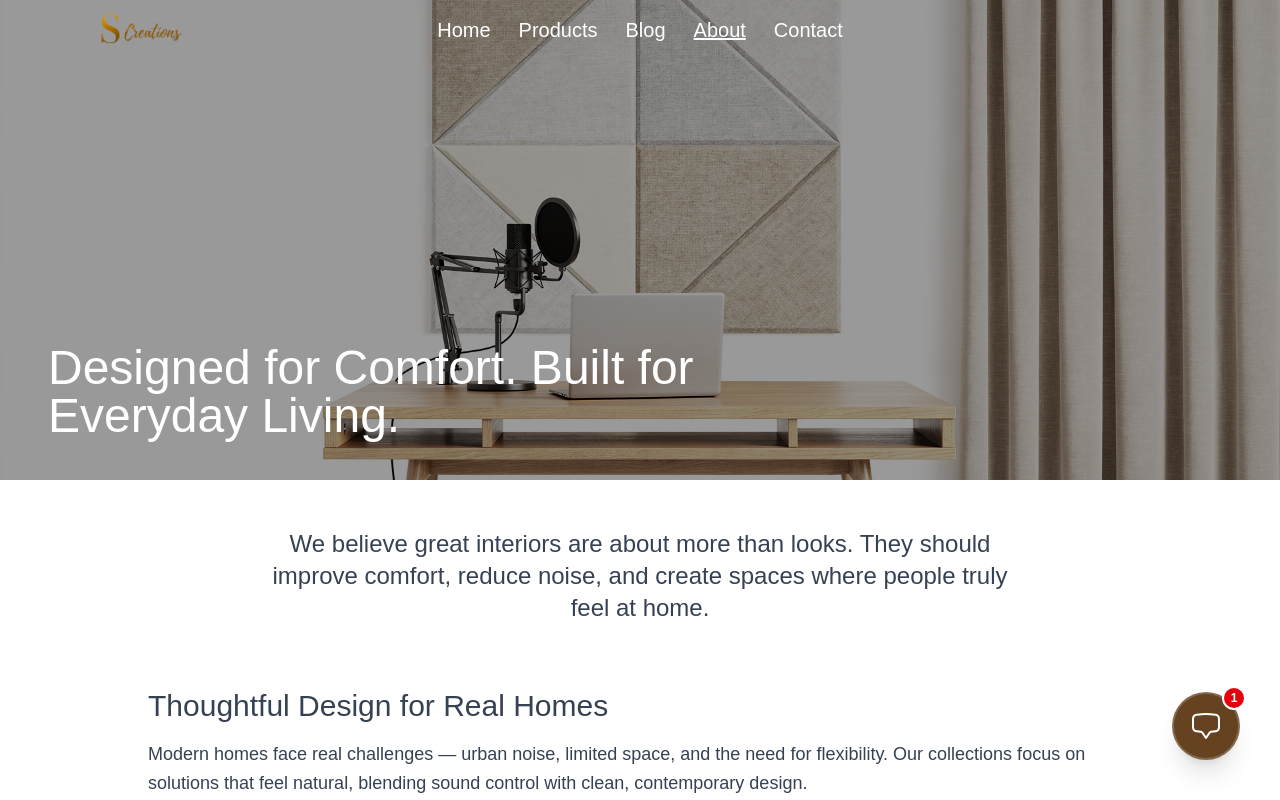
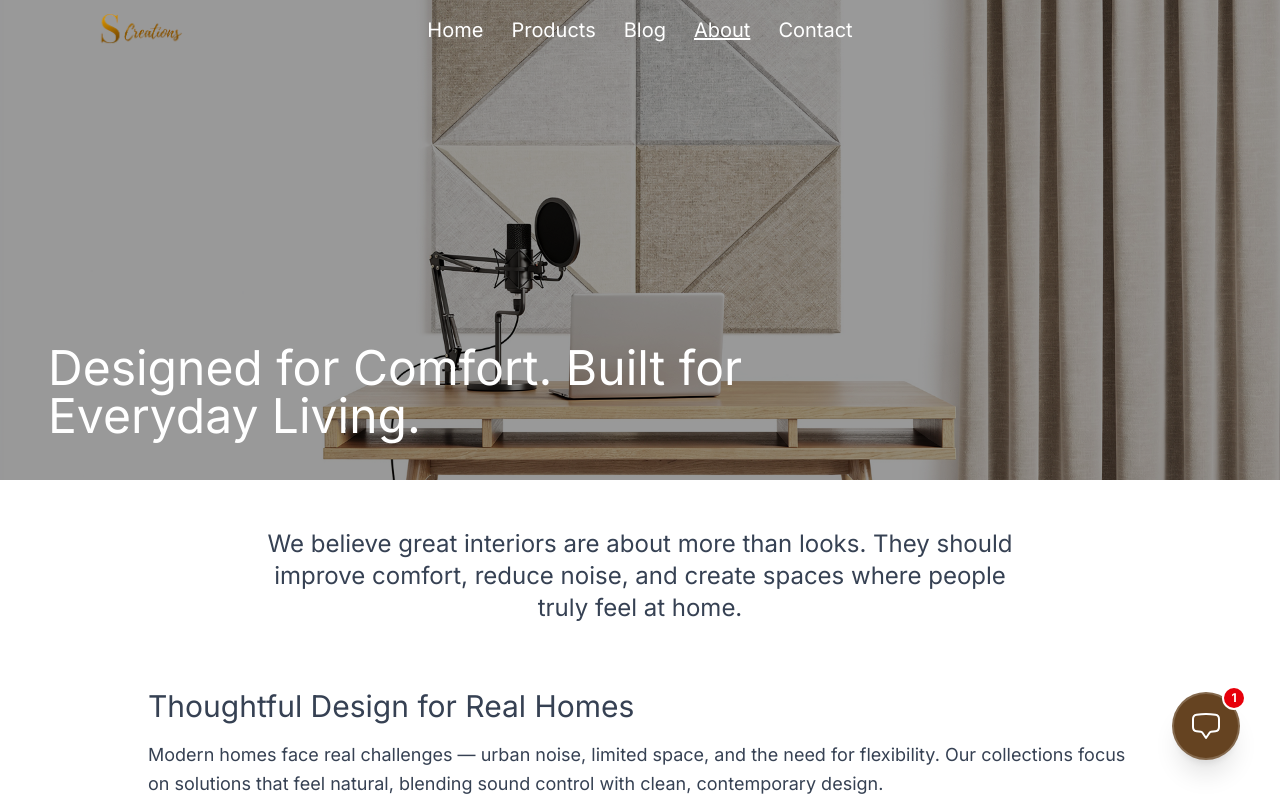
Before and after one commit to JovanJJ/soundproof-decoration, a Next.js app: page /about in a window 1280 px wide. Shown: the top 800 px of the page. Built offline with nearby package versions, Linux system fonts and the light colour scheme.

Commit message:
changing website font family

```diff
--- a/src/app/globals.css
+++ b/src/app/globals.css
@@ -8,20 +8,19 @@
 @theme inline {
   --color-background: var(--background);
   --color-foreground: var(--foreground);
-  --font-sans: var(--font-geist-sans);
+
+
+  --font-sans: var(--font-inter), ui-sans-serif, system-ui, sans-serif;
   --font-mono: var(--font-geist-mono);
 }
-/*
 
-@media (prefers-color-scheme: dark) {
-  :root {
-    --background: #0a0a0a;
-    --foreground: #ededed;
-  }
-}
-*/
 body {
   background: var(--background);
   color: var(--foreground);
-  font-family: Arial, Helvetica, sans-serif;
+
+
+  font-family: var(--font-inter), ui-sans-serif, system-ui, sans-serif;
+
+  -webkit-font-smoothing: antialiased;
+  -moz-osx-font-smoothing: grayscale;
 }
--- a/src/app/layout.js
+++ b/src/app/layout.js
@@ -1,10 +1,16 @@
-import { Geist, Geist_Mono } from "next/font/google";
+import { Inter, Geist, Geist_Mono } from "next/font/google";
 import "./globals.css";
 import NavBar from "./components/NavBar";
 import Footer from "./components/Footer";
 const geistSans = Geist({
   variable: "--font-geist-sans",
   subsets: ["latin"],
+});
+
+const inter = Inter({
+  subsets: ["latin"],
+  display: "swap", // Prevents invisible text while loading
+  variable: "--font-inter", // Optional: use this for Tailwind CSS
 });
 
 const geistMono = Geist_Mono({
@@ -16,10 +22,8 @@ const geistMono = Geist_Mono({
 
 export default function RootLayout({ children }) {
   return (
-    <html lang="en">
-      <body
-        className={`${geistSans.variable} ${geistMono.variable} antialiased`}
-      >
+    <html lang="en" className={inter.variable}>
+      <body className="antialiased">
         <NavBar />
         {children}
         <Footer />
```
